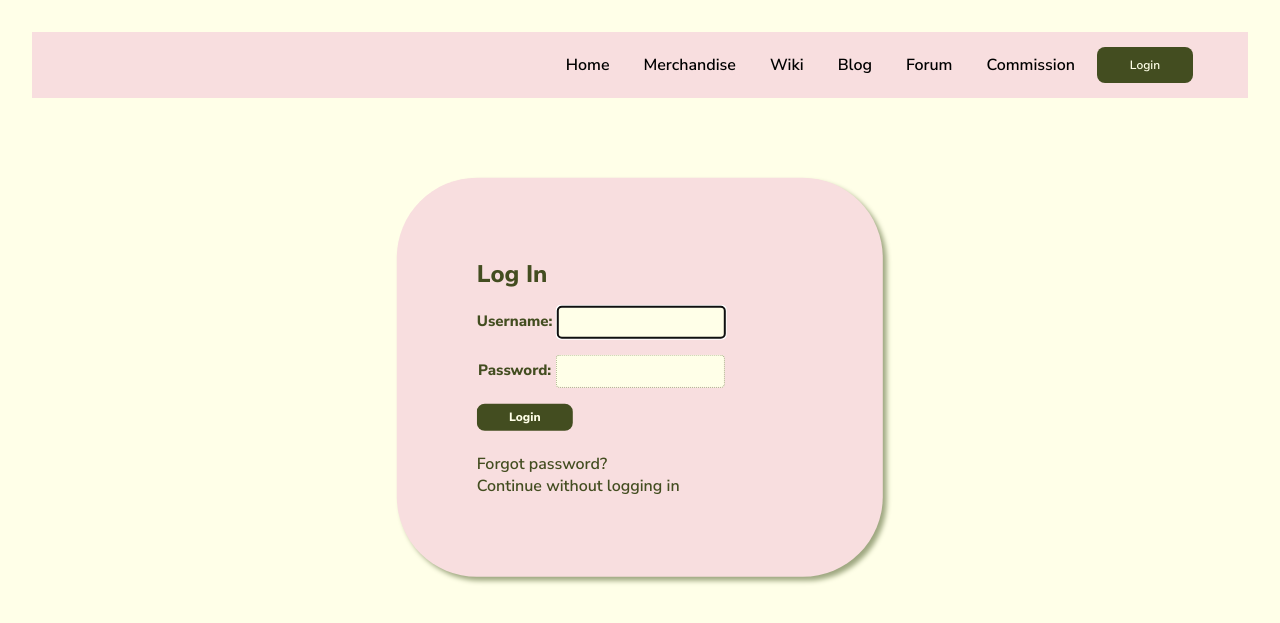
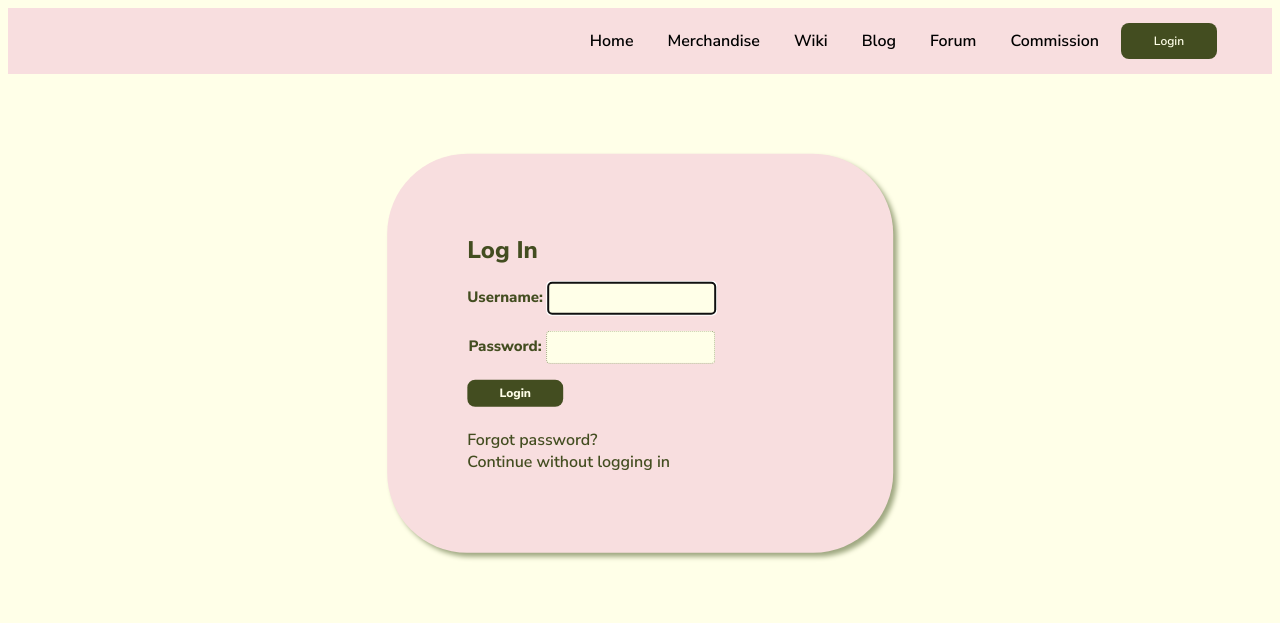
Before and after one commit to diego-nst/hobbysite-g-2, a Django app: page /accounts/login/ in a window 1280 px wide. Shown: the top 623 px of the page. Run offline with Django 5.2, Linux system fonts and the light colour scheme.

Commit message:
Removed margins in login's html template. Added docstring comment for model.save

```diff
--- a/merchstore/models.py
+++ b/merchstore/models.py
@@ -61,6 +61,11 @@ class Product(models.Model):
         return reverse('merchstore:item', args=[str(self.pk)])
 
     def save(self, *args, **kwargs):
+        '''
+        The save() function is overrided
+        to automatically update the intance's status
+        based on changes in stock.
+        '''
         if self.stock <= 0:
             self.status = 'Out of stock'
         else:
--- a/templates/registration/login.html
+++ b/templates/registration/login.html
@@ -5,10 +5,6 @@
 {% block styles %}
 
 <style>
-body{
-    margin: 2rem;
-
-}
 h2{
     margin: 0;
     color: #434D20;
@@ -36,7 +32,7 @@ input{
 
 </style>
 {% endblock %}
-{%block content %}
+{% block content %}
 <section class="loginpage">
 
 <h2>Log In</h2>
```
